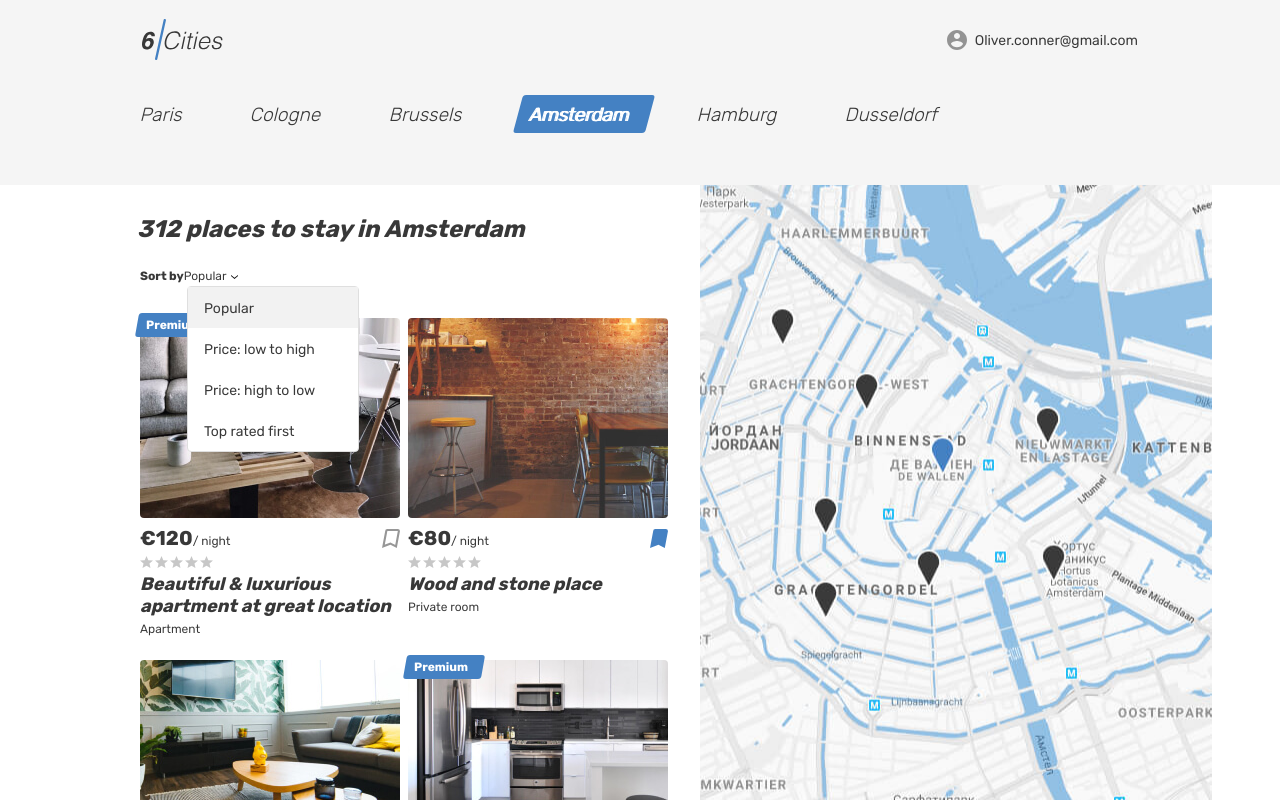
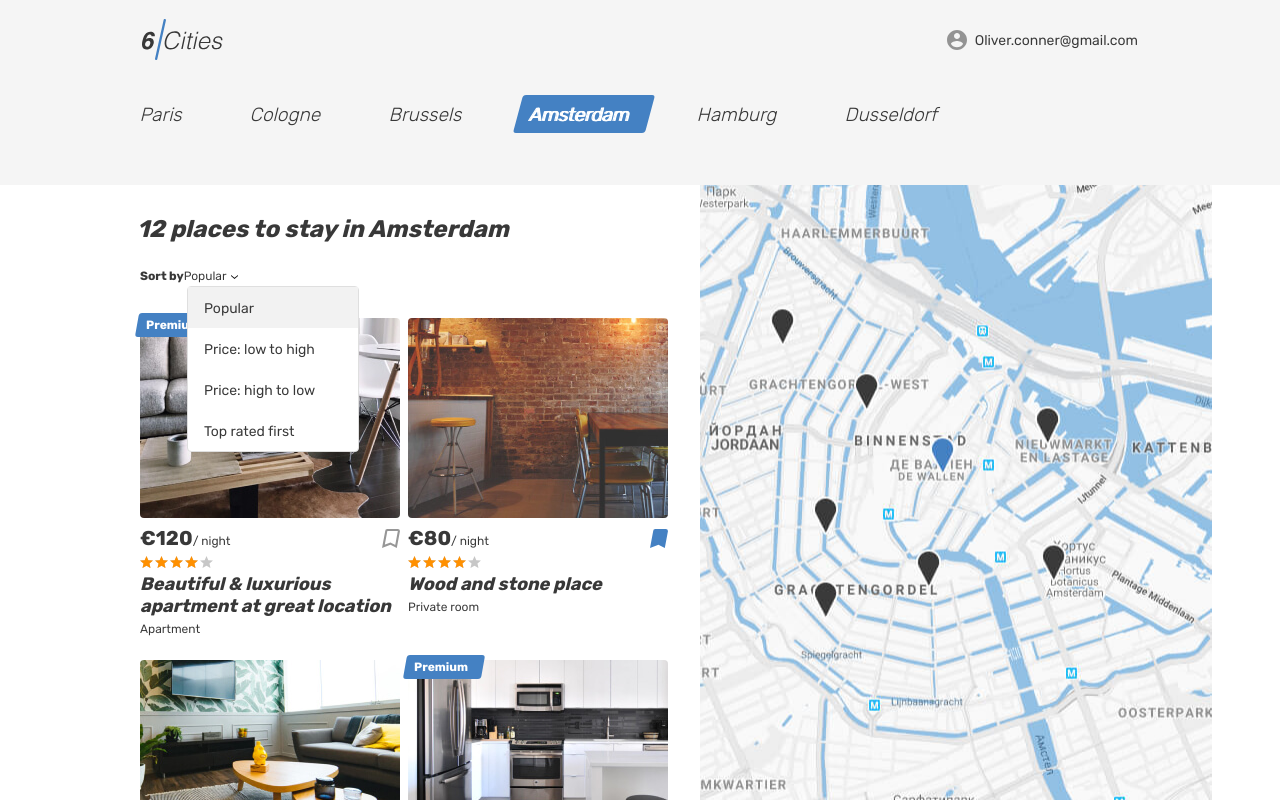
Before and after one commit to Priest4612/285581-six-cities-3, a React app: page / in a window 1280 px wide. Built offline with nearby package versions, Linux system fonts and the light colour scheme.

Commit message:
Добавил props в компонетны

```diff
--- a/src/components/app/app.jsx
+++ b/src/components/app/app.jsx
@@ -1,10 +1,14 @@
 import React from 'react';
 import Main from '../main.jsx';
 
-const App = () => {
+const App = (props) => {
   // eslint-disable-next-line react/prop-types
+  const {placeCount} = props;
+
   return (
-    <Main />
+    <Main
+      placeCount = {placeCount}
+    />
   );
 };
 
--- a/src/components/main.jsx
+++ b/src/components/main.jsx
@@ -1,7 +1,9 @@
 import React from 'react';
 
-const Main = () => {
+const Main = (props) => {
   // eslint-disable-next-line react/prop-types
+  const {placeCount} = props;
+
   return (
     <div className="page page--gray page--main">
       <header className="header">
@@ -69,7 +71,7 @@ const Main = () => {
           <div className="cities__places-container container">
             <section className="cities__places places">
               <h2 className="visually-hidden">Places</h2>
-              <b className="places__found">312 places to stay in Amsterdam</b>
+              <b className="places__found"> {placeCount} places to stay in Amsterdam</b>
               <form className="places__sorting" action="#" method="get">
                 <span className="places__sorting-caption">Sort by</span>
                 <span className="places__sorting-type" tabIndex="0">
@@ -118,7 +120,7 @@ const Main = () => {
                     </div>
                     <div className="place-card__rating rating">
                       <div className="place-card__stars rating__stars">
-                        {/* <span style="width: 80%"></span> */}
+                        <span style={{width: `80%`}}></span>
                         <span className="visually-hidden">Rating</span>
                       </div>
                     </div>
@@ -150,7 +152,7 @@ const Main = () => {
                     </div>
                     <div className="place-card__rating rating">
                       <div className="place-card__stars rating__stars">
-                        {/* <span style="width: 80%"></span> */}
+                        <span style={{width: `80%`}}></span>
                         <span className="visually-hidden">Rating</span>
                       </div>
                     </div>
@@ -182,7 +184,7 @@ const Main = () => {
                     </div>
                     <div className="place-card__rating rating">
                       <div className="place-card__stars rating__stars">
-                        {/* <span style="width: 80%"></span> */}
+                        <span style={{width: `80%`}}></span>
                         <span className="visually-hidden">Rating</span>
                       </div>
                     </div>
@@ -249,7 +251,7 @@ const Main = () => {
                     </div>
                     <div className="place-card__rating rating">
                       <div className="place-card__stars rating__stars">
-                        {/* <span style="width: 80%"></span> */}
+                        <span style={{width: `80%`}}></span>
                         <span className="visually-hidden">Rating</span>
                       </div>
                     </div>
--- a/src/index.js
+++ b/src/index.js
@@ -2,7 +2,13 @@ import React from 'react';
 import ReactDom from 'react-dom';
 import App from './components/app/app.jsx';
 
+const Settings = {
+  PLACE_COUNT: 12,
+};
+
 ReactDom.render(
-    <App />,
+    <App
+      placeCount={Settings.PLACE_COUNT}
+    />,
     document.querySelector(`#root`)
 );
```
